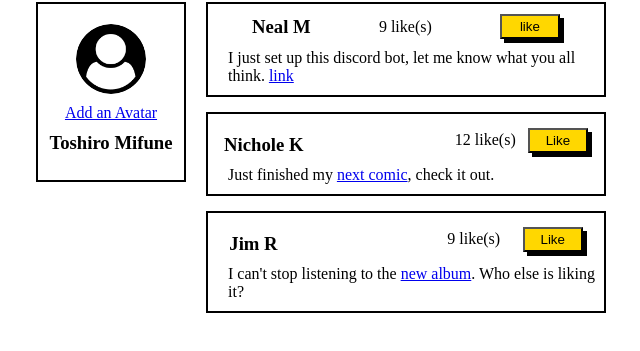
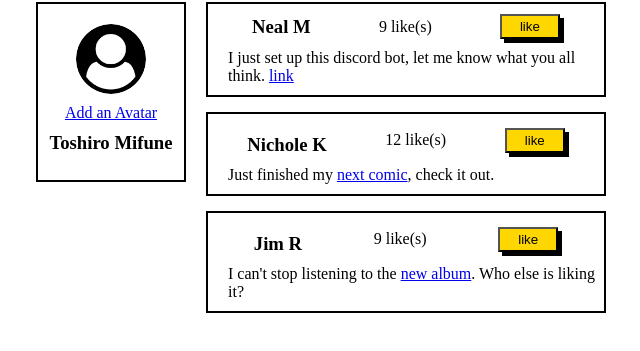
Before and after one commit to dreessen-n/liking-likes, a plain HTML site: page index.html in a window 1280 px wide. Shown: the part 115-466 px from the top of the page, without its empty margins (319-959 px from the left). Drawn offline with Linux system fonts and the light colour scheme.

Commit message:
Fix html for to run other buttons and update likes

```diff
--- a/index.html
+++ b/index.html
@@ -33,19 +33,23 @@
                     </div>
                     <p class="text-info">I just set up this discord bot, let me know what you all think. <a href="#">link</a></p>
                 </div>
+
+
                 <div class="right-box2">
                     <div class="right-box3">
                         <h3 class="profile-name">Nichole K</h3>
-                        <p class="like-box">12 like(s)</p>
-                        <button class="btn_like" onclick="addLike()">Like</button>
+                        <label for="btn2"><span id="label_btn2">12</span> like(s)</label>
+                        <input type="button" value="like" name="btn2" id="btn2" class="btn_like" onclick="addLike(this)">
                     </div>
                     <p class="text-info">Just finished my <a href="#">next comic</a>, check it out.</a></p>
                 </div>
+
+
                 <div class="right-box2">
                     <div class="right-box3">
                         <h3 class="profile-name">Jim R</h3>
-                        <p class="like-box">9 like(s)</p>
-                        <button class="btn_like" onclick="addLike()">Like</button>
+                        <label for="btn3"><span id="label_btn3">9</span> like(s)</label>
+                        <input type="button" value="like" name="btn3" id="btn3" class="btn_like" onclick="addLike(this)">
                     </div>
                     <p class="text-info">I can't stop listening to the <a href="#">new album</a>. Who else is liking it?</p>
                 </div>
--- a/script.js
+++ b/script.js
@@ -1,13 +1,13 @@
 // Increase likes
 
-function addLike2() {
-    var x = document.querySelector('.like-num1')
-    console.log(x)
-    var num = x.innerText;
-    num++;
-    x.innerText = num;
-    console.log(num);
-}
+// function addLike2() {
+//     var x = document.querySelector('.like-num1')
+//     console.log(x)
+//     var num = x.innerText;
+//     num++;
+//     x.innerText = num;
+//     console.log(num);
+// }
 
 
 function addLike(element) {
```
